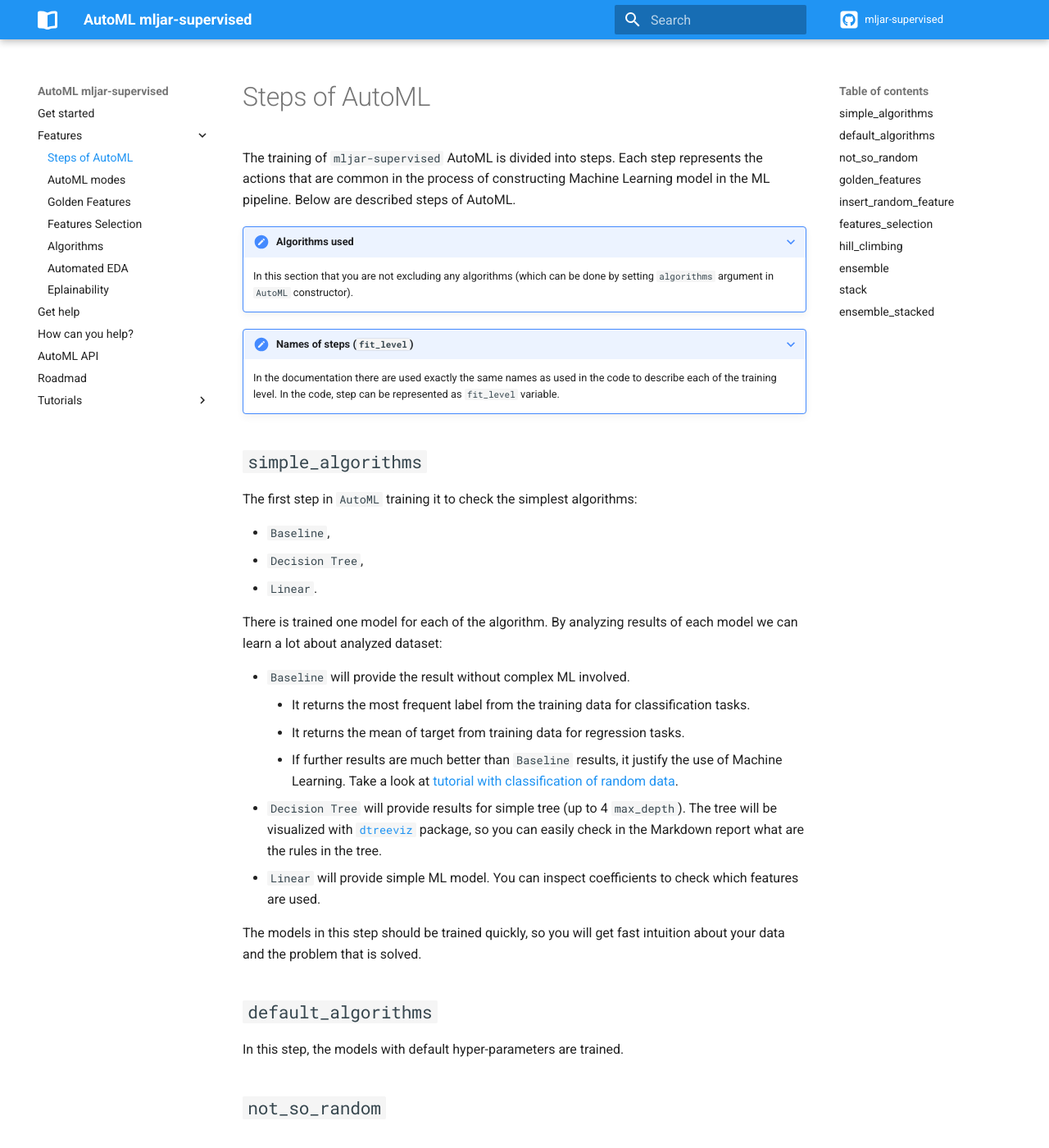
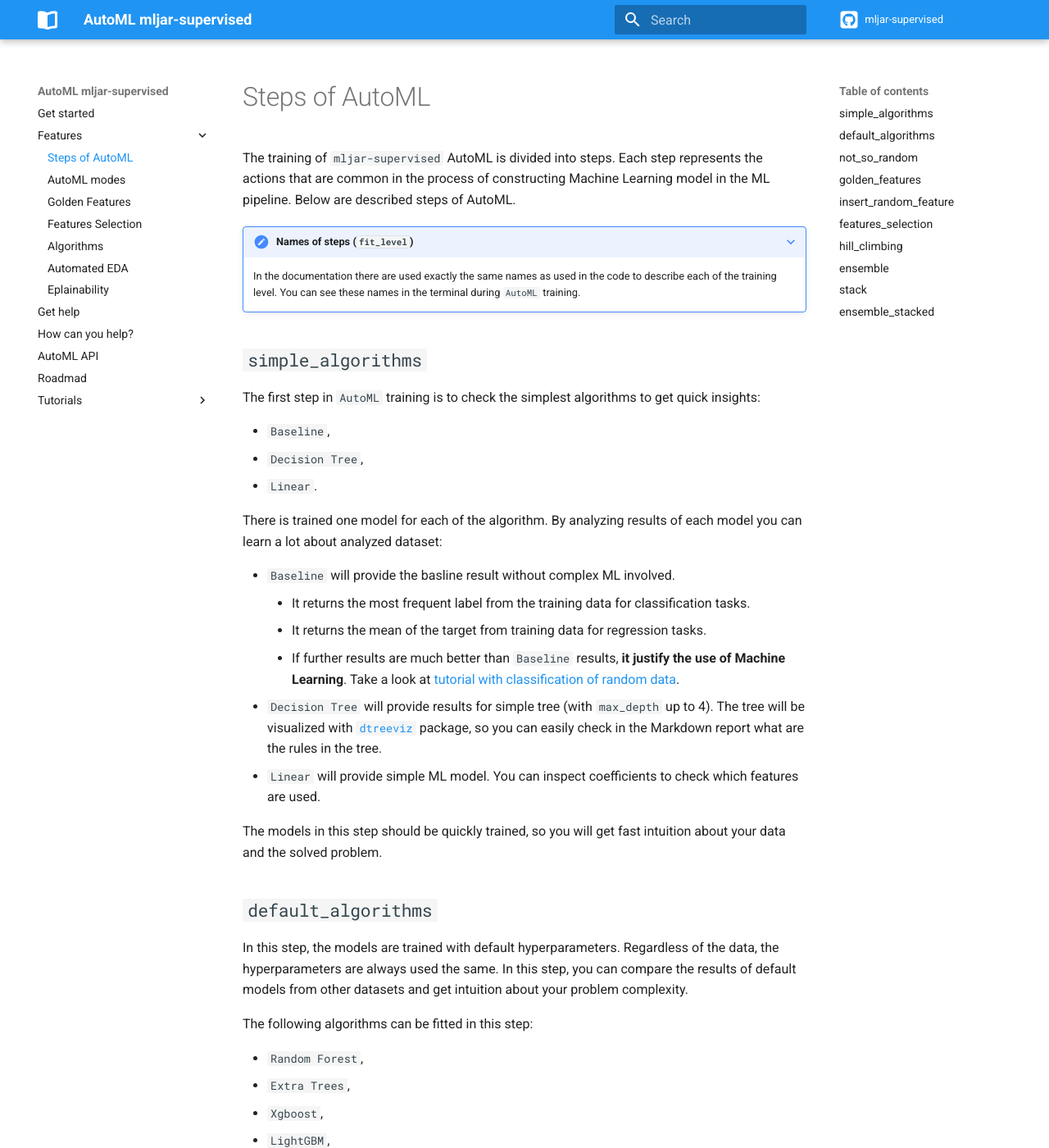
Before and after one commit to mljar/docs, an MkDocs documentation site: the page built from docs/features/automl.md, in a window 1280 px wide and 1400 px high. Shown: the whole window at 82% size. Built offline with MkDocs 1.6.1 and Material for MkDocs 9.7.7, drawn with Linux system fonts in a browser that asks for light colours; comment, search, counter and statistics services are not loaded; some of the changed text lies outside the part shown.

Commit message:
update automl steps

```diff
--- a/docs/features/automl.md
+++ b/docs/features/automl.md
@@ -2,36 +2,45 @@
 
 The training of `mljar-supervised` AutoML is divided into steps. Each step represents the actions that are common in the process of constructing Machine Learning model in the ML pipeline. Below are described steps of AutoML.
 
-???+ note "Algorithms used"
-    In this section that you are not excluding any algorithms (which can be done by setting `algorithms` argument in `AutoML` constructor).
-
 ???+ note "Names of steps (`fit_level`)"
     In the documentation there are used exactly the same names as used in the code to describe each of the training level.
-    In the code, step can be represented as `fit_level` variable.
+    You can see these names in the terminal during `AutoML` training.
 
 
 ## `simple_algorithms`
 
-The first step in `AutoML` training it to check the simplest algorithms:
+The first step in `AutoML` training is to check the simplest algorithms to get quick insights:
 
 - `Baseline`,
 - `Decision Tree`,
 - `Linear`.
 
-There is trained one model for each of the algorithm. By analyzing results of each model we can learn a lot about analyzed dataset:
+There is trained one model for each of the algorithm. By analyzing results of each model you can learn a lot about analyzed dataset:
 
-- `Baseline` will provide the result without complex ML involved.
+- `Baseline` will provide the basline result without complex ML involved.
     - It returns the most frequent label from the training data for classification tasks.
-    - It returns the mean of target from training data for regression tasks.
-    - If further results are much better than `Baseline` results, it justify the use of Machine Learning. Take a look at [tutorial with classification of random data](/tutorials/random/).
-- `Decision Tree` will provide results for simple tree (up to 4 `max_depth`). The tree will be visualized with [`dtreeviz`](https://github.com/parrt/dtreeviz) package, so you can easily check in the Markdown report what are the rules in the tree.
+    - It returns the mean of the target from training data for regression tasks.
+    - If further results are much better than `Baseline` results, **it justify the use of Machine Learning**. Take a look at [tutorial with classification of random data](/tutorials/random/).
+- `Decision Tree` will provide results for simple tree (with `max_depth` up to 4). The tree will be visualized with [`dtreeviz`](https://github.com/parrt/dtreeviz) package, so you can easily check in the Markdown report what are the rules in the tree.
 - `Linear` will provide simple ML model. You can inspect coefficients to check which features are used.
 
-The models in this step should be trained quickly, so you will get fast intuition about your data and the problem that is solved.
+The models in this step should be quickly trained, so you will get fast intuition about your data and the solved problem.
 
 ## `default_algorithms`
 
-In this step, the models with default hyper-parameters are trained.
+In this step, the models are trained with default hyperparameters. Regardless of the data, the hyperparameters are always used the same. In this step, you can compare the results of default models from other datasets and get intuition about your problem complexity.
+
+The following algorithms can be fitted in this step:
+
+- `Random Forest`,
+- `Extra Trees`,
+- `Xgboost`,
+- `LightGBM`,
+- `CatBoost`,
+- `Neural Network`,
+- `Nearest Neighbors`.
+
+This is exactly one model fitted for each algorithm in this step. (Each algorithm has one set of default hyperparameters for each ML task)
 
 ## `not_so_random`
 
```
Also changed, not shown: docs/features/tuning.md (deleted).
